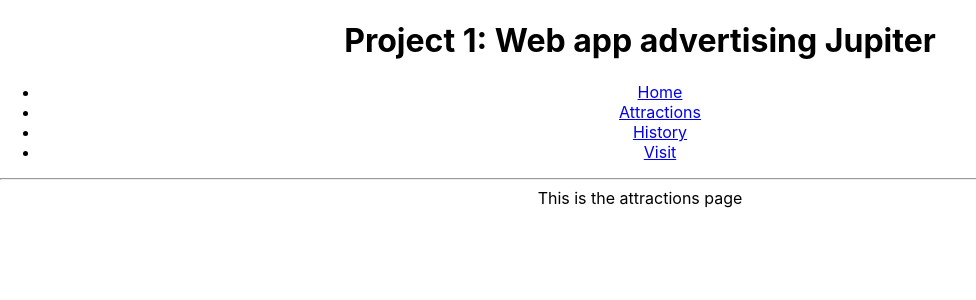
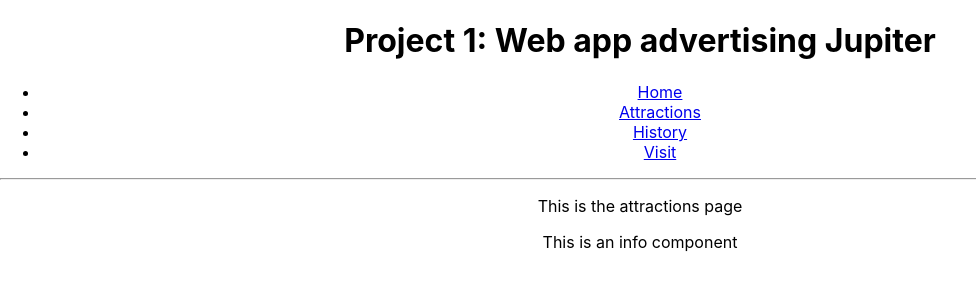
Before and after one commit to chystarr/visit-jupiter, a React (Create React App) app: page /attractions in a window 1280 px wide. Shown: the top 300 px of the page, without its empty margins (0-976 px from the left). Built offline with nearby package versions, Linux system fonts and the light colour scheme.

Commit message:
Made info component

```diff
--- a/src/pages/Attractions.js
+++ b/src/components/Attractions.js
@@ -1,11 +1,14 @@
 import React from "react";
+
+import Info from "./Info";
 
 function Attractions() {
     return (
         <div>
-            This is the attractions page
+            <p>This is the attractions page</p>
+            <Info />
         </div>
-    )
+    );
 }
 
 export default Attractions;
--- a/src/pages/History.js
+++ b/src/components/History.js
@@ -1,9 +1,12 @@
 import React from "react";
+
+import Info from "./Info";
 
 function History() {
     return (
         <div>
-            This is the history page
+            <p>This is the history page</p>
+            <Info />
         </div>
     )
 }
--- a/src/pages/HomePage.js
+++ b/src/components/HomePage.js
@@ -3,9 +3,9 @@ import React from "react";
 function HomePage() {
     return (
         <div>
-            This is the home page
+            <p>This is the home page</p>
         </div>
-    )
+    );
 }
 
 export default HomePage;
--- /dev/null
+++ b/src/components/Info.js
@@ -0,0 +1,11 @@
+import React from "react";
+
+function Info() {
+    return (
+        <div>
+            <p>This is an info component</p>
+        </div>
+    );
+}
+
+export default Info;
--- a/src/pages/Visit.js
+++ b/src/components/Visit.js
@@ -1,11 +1,14 @@
 import React from "react";
+
+import Info from "./Info";
 
 function Visit() {
     return (
         <div>
-            This is the visit page
+            <p>This is the visit page</p>
+            <Info />
         </div>
-    )
+    );
 }
 
 export default Visit;
```
Also changed, not shown: src/App.js (+4 -4 lines).
